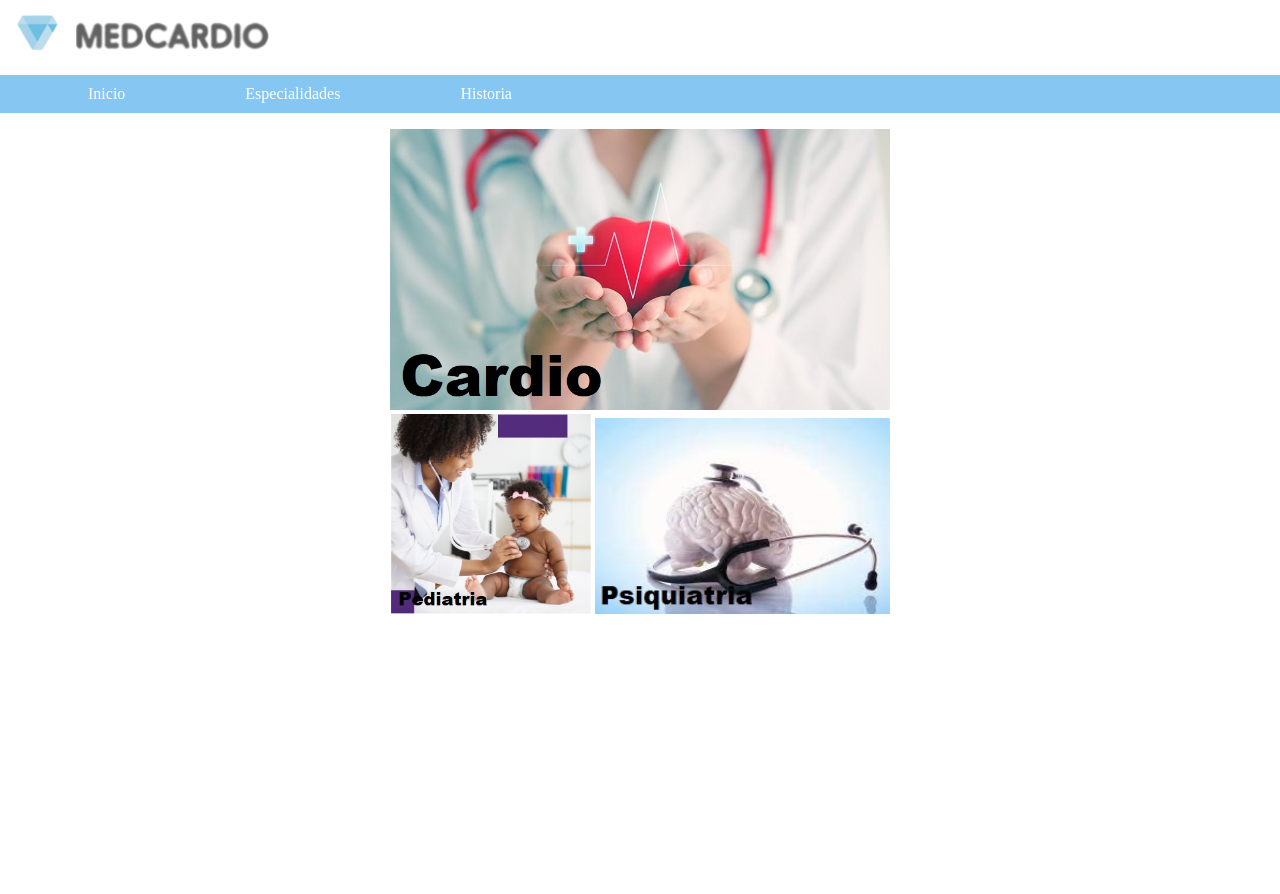
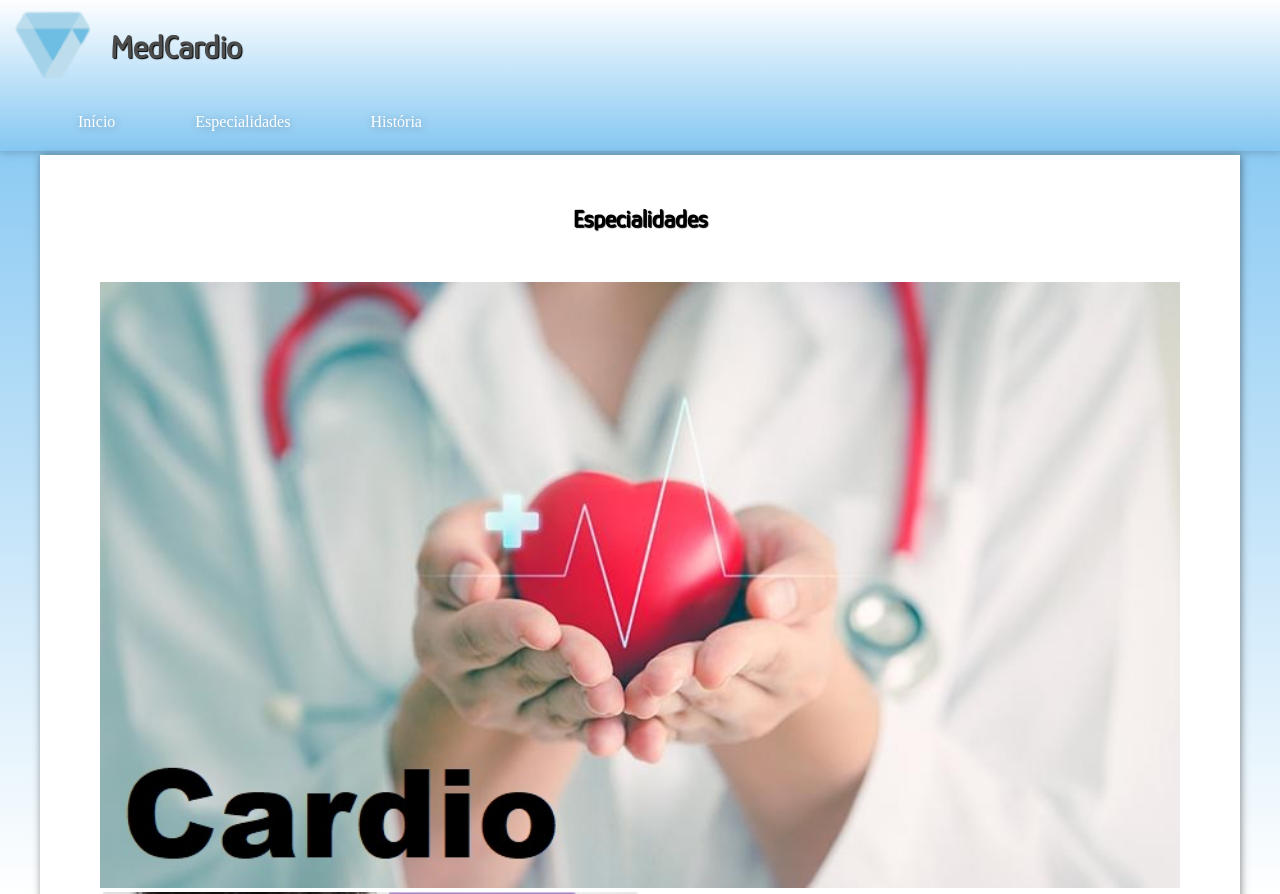
Before and after one commit to InfraVP/Site-Hospital, a plain HTML site: page Especialidades.html in a window 1280 px wide. Shown: the top 894 px of the page. Before the commit the page ends 800 px from the top, so only its background shows below. Drawn offline with Linux system fonts and the light colour scheme.

Commit message:
Add files via upload

```diff
--- a/Especialidades.html
+++ b/Especialidades.html
@@ -10,21 +10,41 @@
 </head>
 <body>
     <header>
-        <img src="Imagens/Logo.png" alt="Logo" width="60">
-        <img src="Imagens/Nome.png" alt="MEDCARDIO" width="200">
+        <a href="index.html">
+            <div id="apresentacao">
+                <img src="Imagens/Logo.png" alt="">
+                <h1>MedCardio</h1>
+            </div>
+        </a>
         <nav>
             <ul>
-                <li><a href="Index.html">Inicio</a></li>
-                <li><a href="Especialidades.html">Especialidades</a></li>
-                <li><a href="Historia.html">Historia</a></li>
+                <a href="Index.html"><li>Início</li></a>
+                <a href="Especialidades.html"><li>Especialidades</li></a>
+                <a href="Historia.html"><li>História</li></a>
             </ul>
         </nav>
     </header>
     <main>
-        <section id="imagens">
-            <img src="Imagens/cardio.jpg" alt="" width="500px"><br>
-            <img src="Imagens/pediatria.jpg" alt="" width="200px">
-            <img src="Imagens/Cerebrofoda.jpg" alt="" width="295px">
+        <section id="eita">
+            <h1 class="tituloPrincipal">Especialidades</h1>
+            <div id="imagensfodas">
+                <picture>
+                    <source media="(max-width: 400px)" srcset="Imagens/cardio-pq.png">
+                    <img  class="img" src="Imagens/cardio.jpg" alt="">
+                </picture><br>
+                <picture>
+                    <source media="(max-width: )" srcset="Imagens/pediatria-pq.png">
+                    <img id="pediatria" class="img2" src="Imagens/pediatria.jpg" alt="">
+                </picture>
+                <picture>
+                    <source media="(max-width: )" srcset="Imagens/Cerebrofoda-pq.png">
+                    <img  class="img2" src="Imagens/Cerebrofoda.jpg" alt="">
+                </picture>
+            </div>
         </section>
     </main>
+    <footer>
+        <p>Site massa kk Da like</p>
+    </footer>
 </body>
+</html>
--- a/Estilo.css
+++ b/Estilo.css
@@ -5,70 +5,125 @@
     font-weight: normal;
 }
 
-h2 {
-    font-family: 'Glory', sans-serif;
+:root {
+    --cor01: #d1d1d1;
+    --cor02: #dbdbdb;
+    --cor03: #85c7f2;
+    --cor04: #636363;
+    --cor05: #4c4c4c;
+
+    --fonte: 'Glory', cursive;
 }
 
 p {
-    text-align: justify;
-    font-family: 'Verdana', Geneva, Tahoma, sans-serif;
+    text-indent: 30px;
+    font-family: Arial, Helvetica, sans-serif;
+    line-height: 1.5em;
 }
 
-nav {
-    margin: 0px -20px;
-    background-color: #85c7f2;
-    padding-bottom: -2px;
+h1 {
+    padding-top: 10px;
+    font-family: var(--fonte);
+    text-shadow: 1px 1px 1px black;
+}
+
+.tituloPrincipal {
+    padding: 50px 0px 30px 0px;
+}
+
+h2 {
+    font-family: var(--fonte);
+    text-shadow: 1px 1px 1px black;
+}
+
+html {
+    background-image: linear-gradient(to bottom, var(--cor03) 100px, white 900px);
+}
+/* Cabecalho */
+
+header {
+    background-image: linear-gradient(to bottom, white, var(--cor03));
+    margin: -10px -10px;
+    box-shadow: 1px 0px 10px rgba(0, 0, 0, 0.274);
+}
+
+#apresentacao {
+    display: flex;
+}
+
+#apresentacao h1:hover {
+    text-decoration: underline;
+}
+
+a {
+    text-decoration: none;
+    color: var(--cor05);
+    text-shadow: 1px 1px 8px rgba(0, 0, 0, 0.274);
 }
 
 ul {
+    display: flex;
     list-style: none;
-    display: flex;
 }
 
 li {
-    margin: 10px 30px;
-}
-
-li a {
-    text-decoration: none;
+    margin: 0px 10px 10px 10px;
+    padding: 10px 30px;
     color: white;
-    padding: 10px 30px;
     transition: .25s;
 }
 
-li a:hover {
+li:hover {
     background-color: white;
-    color: #85c7f2;
+    color: var(--cor03);
 }
 
+/* Conteudo */
+
 main {
-    width: 1200px;
-    margin: auto;
-
+    margin: -16px auto auto auto;
+    max-width: 1200px;
+    min-width: 300px;
+    box-shadow: 1px 1px 8px rgba(0, 0, 0, 0.452);
+    background-color: white;
 }
 
-main img#imagemFOda {
+section {
+    margin: 10px;
+}
+
+#equipe {
     width: 100%;
 }
 
-main div {
-    margin: 10px;
+#eita {
+    text-align: center;
+    width: 90%;
+    margin: auto;
 }
 
-figcaption {
-    text-align: center;
-    margin-bottom: 50px;
+.img {
+    width: 100%;
 }
 
-iframe {
-    text-align: center;
+.img2 {
+    width: 49.5%;
 }
 
-section#imagens {
-    text-align: center;
-    margin: 10px;
+#imgHistoria {
+    width: 100%;
 }
 
-img#imgHistoria {
+/* rodape */
+
+footer {
+    text-align: center;
+    background-color: var(--cor05);
+    color: var(--cor02);
+    margin: 30px -10px -20px -10px;
+    padding: 10px 0px;
+}
+
+#img1 {
     width: 100%;
 }
```
Also changed, not shown: Historia.html (+18 -11 lines), index.html (+22 -16 lines), Imagens/cardio-pq.png (added).
